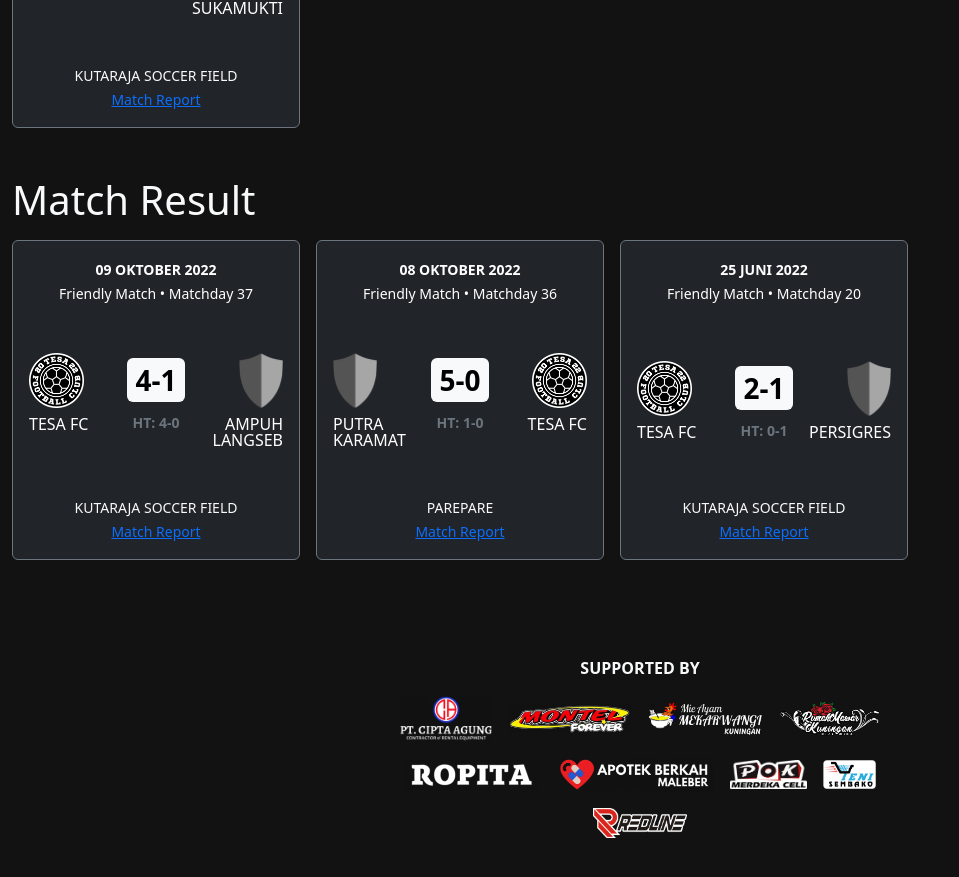
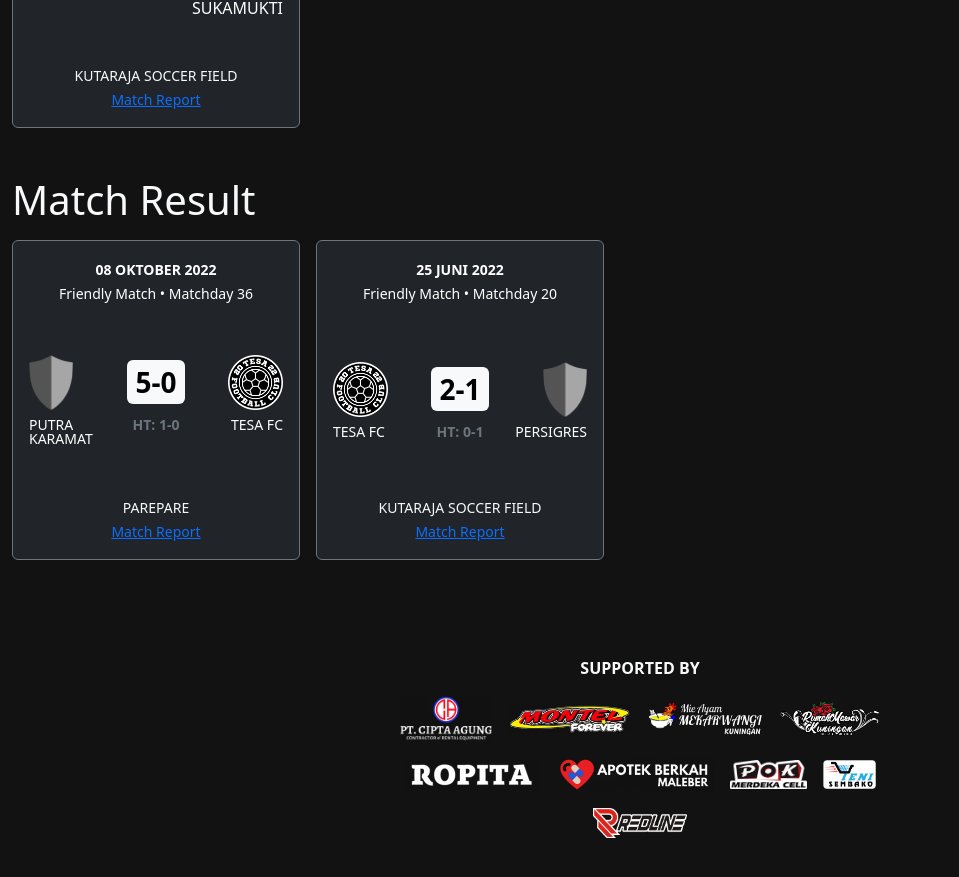
Before and after one commit to tesafc/tesafc.github.io, a Jekyll site: the page built from index.html, in a window 1280 px wide and 900 px high, scrolled down 1047 px. Shown: the top 877 px of the window, without its empty margins (0-959 px from the left). Built offline with Jekyll 4.4.1, drawn with Linux system fonts in a browser that asks for light colours; nearby versions of some CDN libraries.

Commit message:
Update index.html

```diff
--- a/index.html
+++ b/index.html
@@ -80,7 +80,7 @@ description: tesa fc official website
     {% assign match-result = site.matches | where: "status", "match result" %}
     <h1 class="text-capitalize mt-5 mb-3">Match result</h1>
     <div class="d-flex flex-row flex-nowrap overflow-auto">
-      {% for match in match-result reversed %}
+      {% for match in match-result reversed | limit: 2 %}
       <div class="card h-100 text-bg-dark border-secondary me-3" style="min-width: 18rem; min-height: 20rem;">
         <div class="card-header text-bg-dark bg-transparent text-center border-0 pt-3">
           <p class="card-text text-uppercase fw-bolder mb-0"><small>{{ match.time }}</small></p>
@@ -99,9 +99,9 @@ description: tesa fc official website
             </div>
           </div>
           <div class="row g-1 mt-1">
-            <div class="col-4 d-flex justify-content-start text-start text-uppercase lh-1">{{ match.home-team.name }}</div>
+            <div class="col-4 d-flex justify-content-start text-start text-uppercase lh-1"><small>{{ match.home-team.name }}</small></div>
             <div class="col-4 d-flex justify-content-center text-center text-uppercase text-secondary fw-bolder lh-1"><small>{{ match.result.score.half-time | prepend: "ht: " }}</small></div>
-            <div class="col-4 d-flex justify-content-end text-end text-uppercase lh-1">{{ match.away-team.name }}</div>
+            <div class="col-4 d-flex justify-content-end text-end text-uppercase lh-1"><small>{{ match.away-team.name }}</small></div>
           </div>
         </div>
         <div class="card-footer text-light bg-transparent text-center border-0 pb-3">
```
